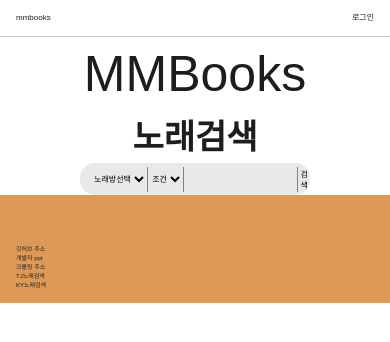
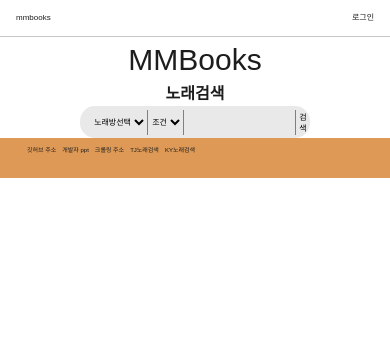
Before and after one commit to bigskylee/mmbook, a website: page static/html/home.html in a window 390 px wide. Drawn offline with Linux system fonts and the light colour scheme.

Commit message:
home모바일변경

```diff
--- a/static/scss/pattern/_p_layout.scss
+++ b/static/scss/pattern/_p_layout.scss
@@ -144,7 +144,6 @@
 }
 
 #footer {
-    padding: 5rem 0;
     width: 100%;
     background: #d95;
 }
@@ -195,7 +194,7 @@ input {
     border-right: 1px solid gray;
 }
 .text {
-    width: 100%;
+    width: 80%;
 }
 
 button {
@@ -203,6 +202,7 @@ button {
 }
 
 #manu {
+    font-size: 0.8rem;
     top: 20px;
     display: flex;
     justify-content: center;
@@ -224,15 +224,20 @@ button {
     position: relative;
     bottom: 0;
     width: 100%;
-    height: 0.8rem;
+    height: 4rem;
     background: #d95;
 }
 .f-body {
+    display: flex;
+    padding: 0.8rem;
     font-size: 0.6rem;
     bottom: 0;
     width: 100%;
-    height: 0.8rem;
+    height: 4rem;
     background: #d95;
+    a {
+        padding: 0.3rem;
+    }
 }
 
 .radio {
@@ -245,5 +250,5 @@ button {
 }
 
 .mainlogo {
-    font-size: 5rem;
+    font-size: 3rem;
 }
```
Also changed, not shown: static/css/styles.css, 1 other file.
